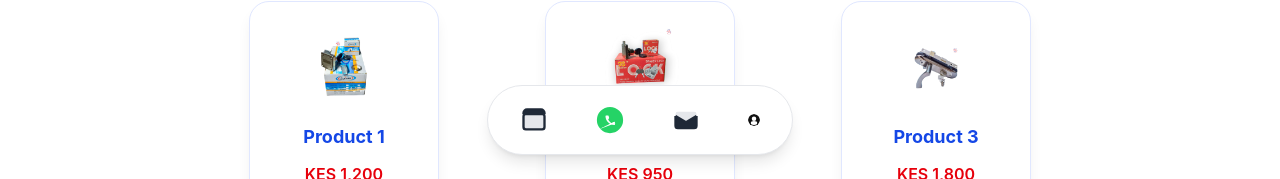
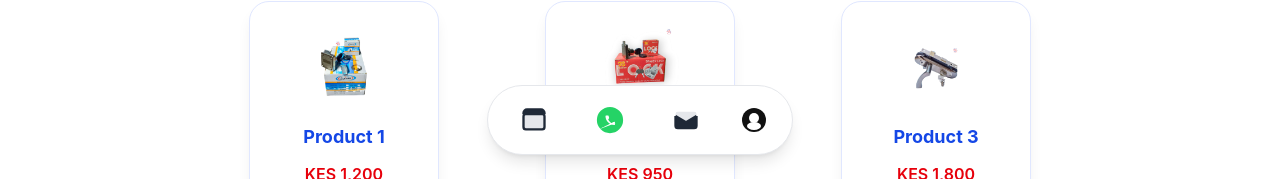
Before and after one commit to kellyworkos00-droid/project101, a Next.js app: page / in a window 1280 px wide. Shown: the part 621-800 px from the top of the page. Built offline with nearby package versions, Linux system fonts and the light colour scheme.

Commit message:
Make profile icon visually identical in size and alignment to other nav icons

```diff
--- a/src/app/page.tsx
+++ b/src/app/page.tsx
@@ -205,11 +205,11 @@ export default function Home() {
       </div>
       {/* Profile icon for login/account */}
       {/* Profile icon only, no modal */}
-      <div className="relative">
-        <svg width="28" height="28" viewBox="0 0 28 28" fill="none" className="p-2 rounded-full hover:bg-gray-100 transition">
-          <circle cx="14" cy="14" r="14" fill="#111" />
-          <ellipse cx="14" cy="11" rx="5.25" ry="5.25" fill="#fff" />
-          <ellipse cx="14" cy="21" rx="7.5" ry="4.5" fill="#fff" />
+      <div className="relative flex items-center justify-center">
+        <svg width="28" height="28" viewBox="0 0 28 28" fill="none" className="rounded-full hover:bg-gray-100 transition" style={{display: 'block'}}>
+          <circle cx="14" cy="14" r="12" fill="#111" />
+          <ellipse cx="14" cy="12" rx="5" ry="5" fill="#fff" />
+          <ellipse cx="14" cy="20" rx="7" ry="4" fill="#fff" />
         </svg>
       </div>
       </div>
```
